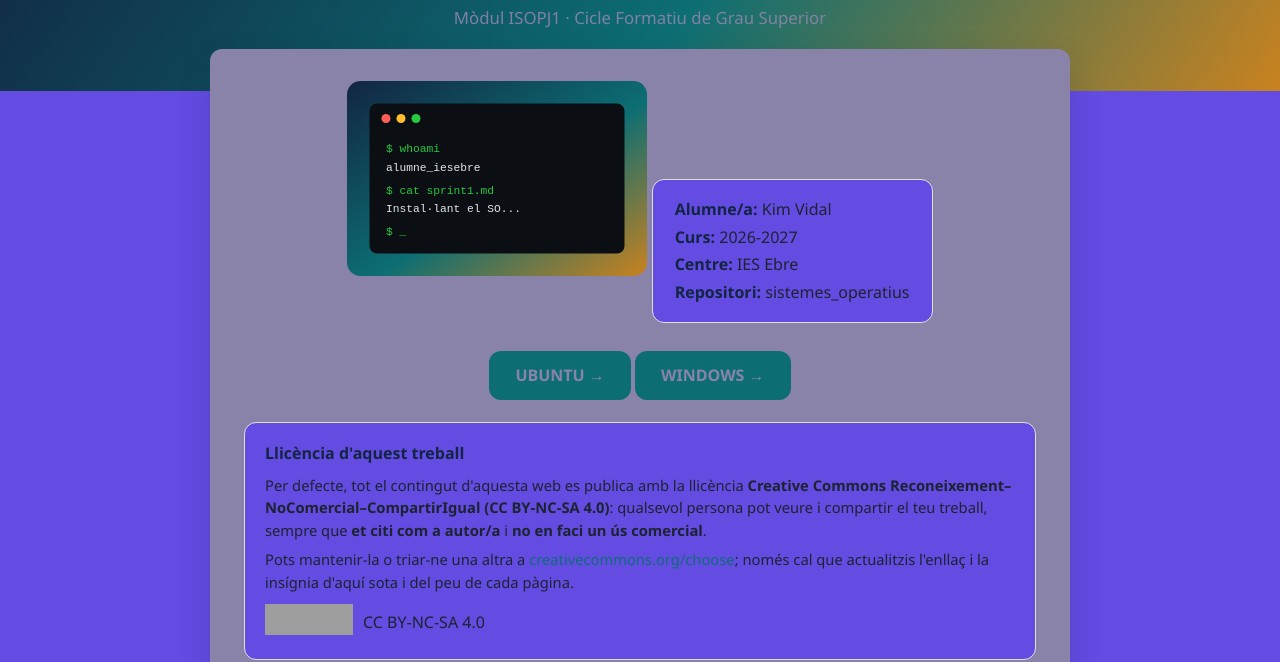
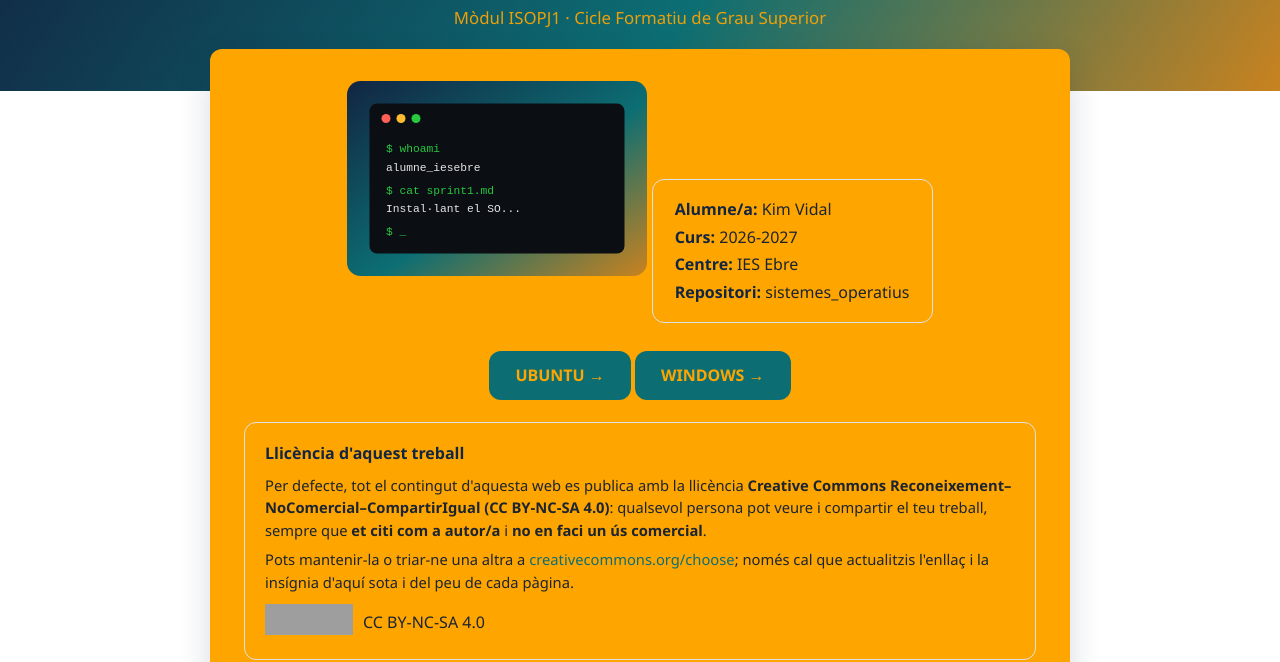
Before and after one commit to kimeeet21/sistemes_operatius, a plain HTML site: page index.html in a window 1280 px wide. Shown: the part 140-802 px from the top of the page. Drawn offline with Linux system fonts and the light colour scheme; grey boxes are pictures that could not be loaded.

Commit message:
Update estils.css
color

```diff
--- a/css/estils.css
+++ b/css/estils.css
@@ -9,8 +9,8 @@
   --ambre: #c9821f;
   --tinta: #1b2430;
   --tinta-suau: #57626c;
-  --fons: #644BE2;
-  --blanc: #8983AA;
+  --fons: ##ADD8E6;
+  --blanc: #FFA500;
   --vora: #dde2e7;
   --radi: 12px;
 }
```
